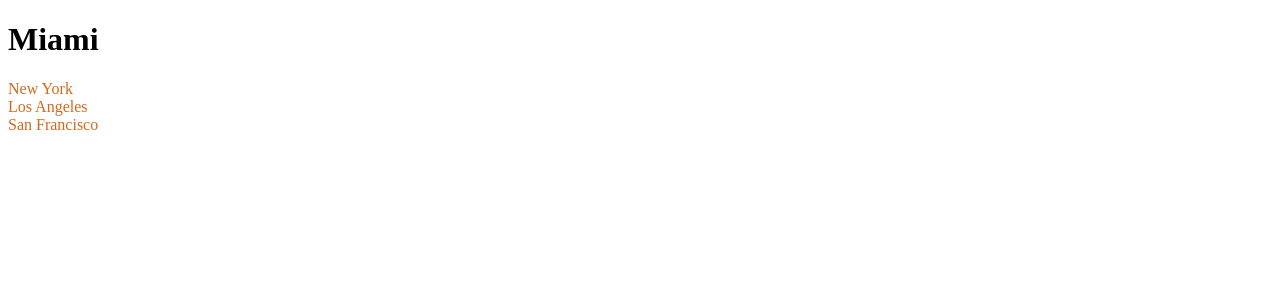
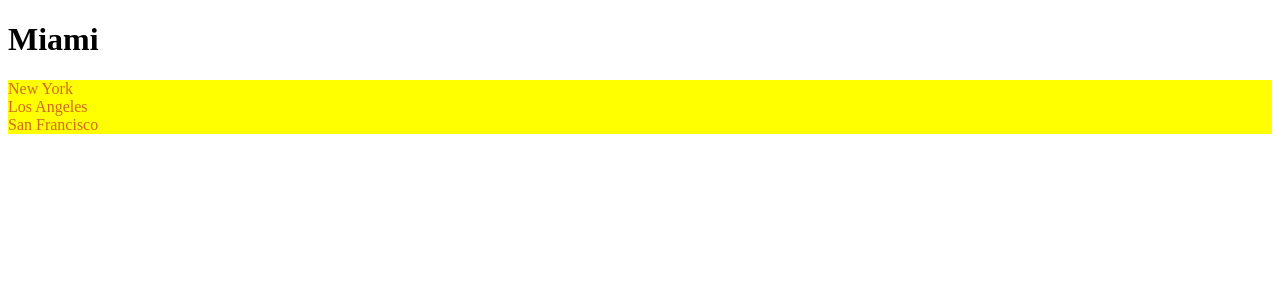
Before and after one commit to Otacon2024/Vite-React, a React (Vite) app: page / in a window 1280 px wide. Shown: the top 300 px of the page. Built offline with nearby package versions, Linux system fonts and the light colour scheme.

Commit message:
Add a second property from the "styles" object to <ul>

```diff
--- a/src/components/ListGroup/ListGroup.module.css
+++ b/src/components/ListGroup/ListGroup.module.css
@@ -3,3 +3,7 @@
     padding:0;
     color:chocolate
 }
+
+.container {
+    background: yellow
+}
--- a/src/components/ListGroup/ListGroup.tsx
+++ b/src/components/ListGroup/ListGroup.tsx
@@ -29,7 +29,7 @@ function ListGroup({ items, heading, onSelectItem }: Props) {
     <>
       <h1>{heading}</h1>
       {items.length === 0 && <p>No item found</p>}
-      <ul className={styles.listGroup}>
+      <ul className={[styles.listGroup, styles.container].join(" ")}>
         {items.map((item, index) => (
           <li
             className={
```
